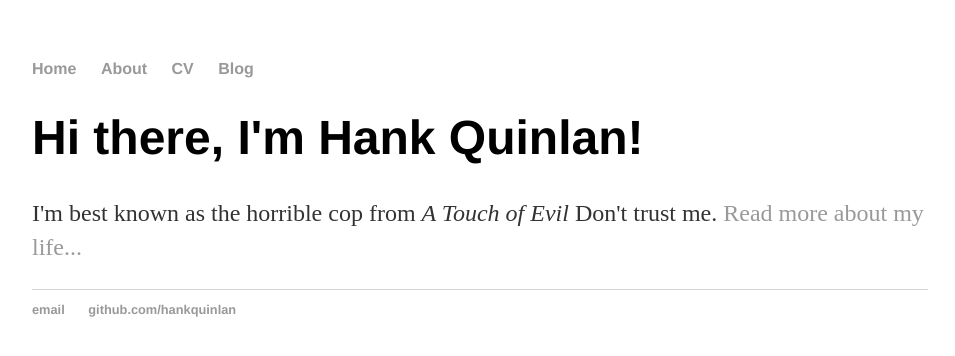
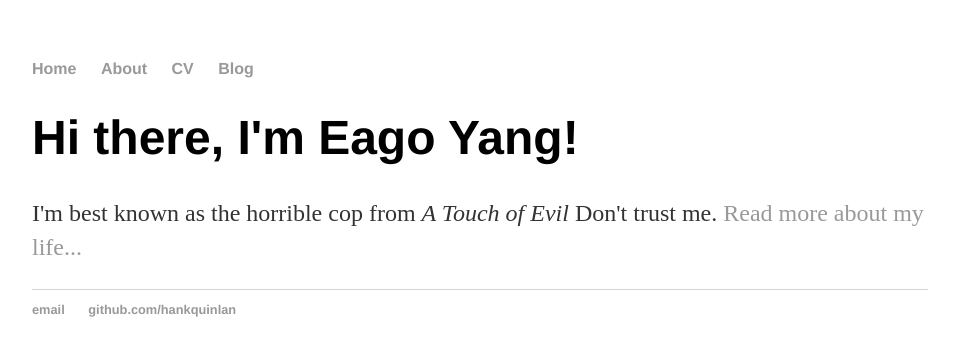
Before and after one commit to eagoyang/eagoyang.github.io, a plain HTML site: page index.html in a window 1280 px wide. Shown: the whole page, without its empty margins (160-1115 px from the left). Drawn offline with Linux system fonts and the light colour scheme.

Commit message:
Update index.html

```diff
--- a/index.html
+++ b/index.html
@@ -16,7 +16,7 @@
 		</nav>
 		<div class="container">
     		<div class="blurb">
-        		<h1>Hi there, I'm Hank Quinlan!</h1>
+        		<h1>Hi there, I'm Eago Yang!</h1>
 				<p>I'm best known as the horrible cop from <em>A Touch of Evil</em> Don't trust me. <a href="/about">Read more about my life...</a></p>
     		</div><!-- /.blurb -->
 		</div><!-- /.container -->
```
